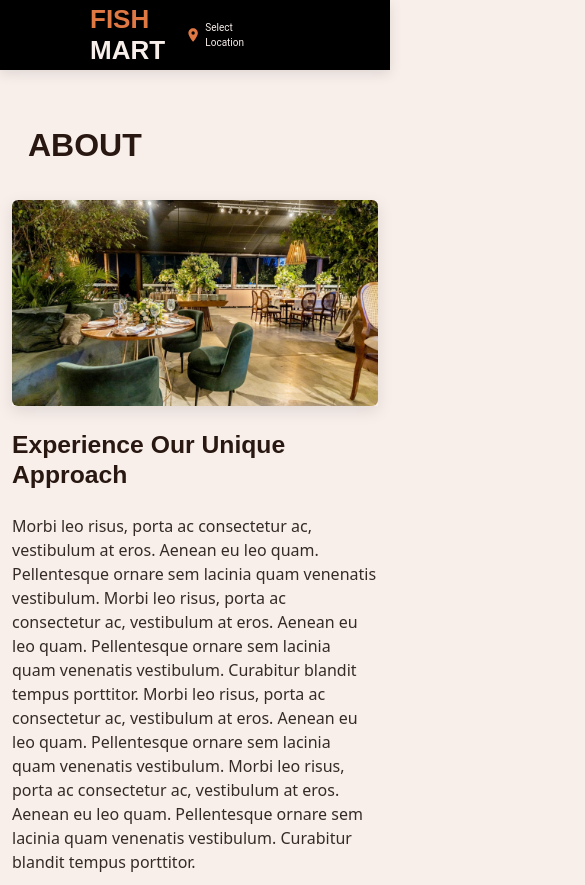
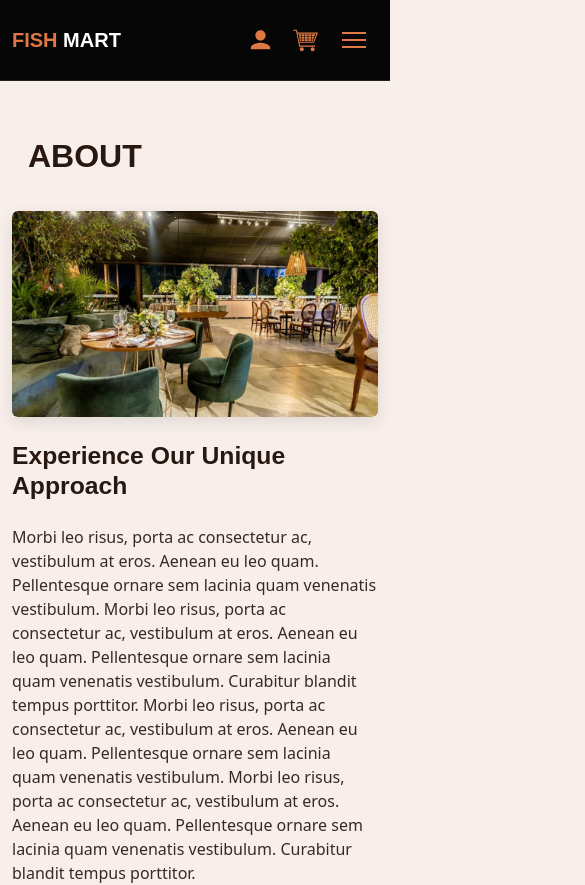
Before and after one commit to jerlinsteffi/fishmart-frontend, a Next.js app: page /about in a window 390 px wide. Shown: the top 885 px of the page, 585 px wide, since content can reach past the window. Built offline with nearby package versions, Linux system fonts and the light colour scheme.

Commit message:
Header and cart UI update

```diff
--- a/src/libs/ui/header/Header.tsx
+++ b/src/libs/ui/header/Header.tsx
@@ -7,8 +7,8 @@ import { Squash as Hamburger } from "hamburger-react";
 import OffCanvasMenu from "./offCanvasMenu";
 import { useCart } from "@/context/CartContext";
 import { useRouter } from "next/router";
-import OffCanvasLogin  from "./offCanvasLogin";
-
+import OffCanvasLogin from "./offCanvasLogin";
+import { Container } from "react-bootstrap";
 
 const Header: React.FC = () => {
   const [isOpen, setOpen] = useState(false);
@@ -24,55 +24,60 @@ const Header: React.FC = () => {
   };
 
   return (
-    <div className={styles.headerContainer}>
-      <header className={styles.header}>
-        <h1 className={styles.logo}>
-          <span className={styles.fish}>FISH</span>
-          <span className={styles.mart}> MART</span>
+    <header className={`${styles.headerSection} dark-background sticky-top`}>
+      <div className={styles.mainHeader}>
+        <Container>
+          <div className={`${styles.headerWrapper} py-3`}>
+            <div className={styles.logoSection}>
+              <a href="/" className={styles.logo}>
+                <h1>
+                  <span className={styles.headingColor}>FISH</span> MART
                 </h1>
+              </a>
 
-        <div className={styles.location}>
+              <div className={`${styles.location} d-none d-md-block`}>
                 <LocationIcon />
-          <span className={styles.locationText}>Select Location</span>
+                <span className={`${styles.locationText}`}>
+                  Select Location
+                </span>
+              </div>
             </div>
 
-        <div className={styles.headerIcons}>
-          <div
-          className={styles.iconTextGroup}
-          style={{ cursor: "pointer" }}
+            <div className={`${styles.headerActions}`}>
+              <button
+                className={styles.headerActionBtn}
                 onClick={() => setLoginOpen(true)}
               >
                 <ProfileIcon />
-            <span className="user-text">Login</span>
-          </div>
+              </button>
 
-          <div
-            className={styles.iconTextGroup}
-            style={{ position: "relative", cursor: "pointer" }}
-            onClick={handleCartClick}
-          >
+              <a onClick={handleCartClick} className={styles.headerActionBtn}>
                 {totalItems > 0 ? (
                   <div className={styles.cartBadge}>
                     <CartIcon />
                     <div className={styles.cartBadgeText}>
-                  <span>{totalItems} item{totalItems > 1 ? "s" : ""}</span>
+                      <span>
+                        {totalItems} item{totalItems > 1 ? "s" : ""}
+                      </span>
                       <span>₹{totalPrice}</span>
                     </div>
                   </div>
                 ) : (
                   <CartIcon />
                 )}
-          </div>
+              </a>
 
-          <div className={styles.iconTextGroup}>
-            <Hamburger toggled={isOpen} toggle={setOpen} size={24} color="#e07844" />
+              <div className={styles.sideMenuBar}>
+                <Hamburger toggled={isOpen} toggle={setOpen} size={24} />
               </div>
             </div>
-      </header>
+          </div>
+        </Container>
+      </div>
 
       <OffCanvasMenu isOpen={isOpen} onClose={() => setOpen(false)} />
       <OffCanvasLogin isOpen={loginOpen} onClose={() => setLoginOpen(false)} />
-    </div>
+    </header>
   );
 };
 
--- a/src/pages/index.tsx
+++ b/src/pages/index.tsx
@@ -199,7 +199,7 @@ const Home: NextPageWithLayout = () => {
             {products.map((product) => {
               const quantity = quantities[product.id] || 0;
               return (
-                <Col key={product.id} xs={12} md={4} className="mb-4">
+                <Col key={product.id} xs={12} lg={4} md={6} className="mb-4">
                   <Card
                     className={`h-100 shadow-sm border-0 ${styles.customCard}`}
                   >
--- a/src/styles/header.module.css
+++ b/src/styles/header.module.css
@@ -1,31 +1,85 @@
-@import url('https://fonts.googleapis.com/css2?family=Poppins:wght@600&display=swap');
-
-.headerContainer {
-  box-shadow: 0 4px 12px rgba(0, 0, 0, 0.1);
-  background-color: white;
+.headerSection {
+  color: var(--default-color);
+  background-color: var(--background-color);
+  transition: all 0.5s;
+  z-index: 997;
 }
 
-.header {
+.mainHeader {
+  border-bottom: 1px solid color-mix(in srgb, var(--default-color), transparent 90%);
+}
+
+.headerWrapper {
   display: flex;
   align-items: center;
-  padding: 10px 20px;
-  height: 70px;
-  background-color: #000000;
-  color: white;
-  font-family: 'Roboto', Helvetica, sans-serif;
+  justify-content: space-between;
+  gap: 1rem;
+}
+
+.logo {
+  line-height: 1;
+  text-decoration: none;
+}
+
+.logo h1 {
+  font-size: 26px;
+  margin: 0;
+  font-weight: 700;
+  color: var(--heading-color);
+}
+
+.headingColor {
+  color: var(--accent-color);
+}
+
+.headerActions {
+  display: flex;
+  align-items: center;
   gap: 20px;
 }
 
-.logo {
-  font-size: 26px;
-  font-weight: bold;
-  margin: 0;
-  padding-left: 70px;
-  font-family: "Montserrat", sans-serif;
+.headerActionBtn {
+  position: relative;
+  background: none;
+  border: none;
+  padding: 0.5rem;
+  color: var(--default-color);
+  font-size: 15px;
+  cursor: pointer;
+  transition: color 0.3s ease;
 }
 
-.fish {
+.cartBadge {
+  display: flex;
+  align-items: center;
+  gap: 6px;
+  border: 2px solid #e07844;
+  background: transparent;
   color: #e07844;
+  padding: 4px 8px;
+  border-radius: 6px;
+  cursor: pointer;
+  min-width: 80px;
+  min-height: 30px;
+  font-size: 10px;
+}
+
+.cartBadgeText {
+  display: flex;
+  color: #f8efeb;
+  flex-direction: column;
+  font-size: 10px;
+  line-height: 1;
+}
+
+.cartBadge svg {
+  font-size: 24px;
+  color: var(--accent-color);
+}
+
+.sideMenuBar {
+  font-size: 24px;
+  color: var(--accent-color);
 }
 
 .mart {
@@ -39,66 +93,73 @@
 }
 
 .location svg {
-  color: #e07844;
-  margin-right: 4px;
-  font-size: 18px;
-  width: 24px;
-  height: 24px;
+  font-size: 24px;
+  color: var(--accent-color);
 }
 
 .locationText {
   color: #f8efeb;
-  font-size: 10px;
+  font-size: 0.875rem;
 }
 
-.headerIcons {
+.logoSection {
   display: flex;
   align-items: center;
-  gap: 60px;
-  margin-left: 500px;
+  gap: 50px;
 }
 
-.iconTextGroup {
-  display: flex;
-  align-items: center;
-  gap: 8px;
-  color:#f8efeb;
-  font-size: 13px;
+
+/* ----------- RESPONSIVE FIXES ----------- */
+
+/* Tablet */
+@media (max-width: 992px) {
+  .headerWrapper {
+    gap: 12px;
   }
 
-.headerIcons span {
-  font-family: 'Roboto', sans-serif;
-  font-weight: 500;
-  font-size: 14;
-  margin-left: 0;
+  .logo h1 {
+    font-size: 22px;
+  }
+
+  .headerActions {
+    gap: 16px;
+  }
+}
+
+/* Mobile */
+@media (max-width: 768px) {
+  .headerWrapper {
+    flex-wrap: wrap;
+    justify-content: space-between;
+  }
+
+  .logo h1 {
+    font-size: 20px;
+  }
+
+  .locationText {
+    font-size: 11px;
+  }
+
+  .headerActions {
+    gap: 5px;
+  }
+
+  .headerActionBtn {
+    padding: 0.45rem;
   }
 
 
   .cartBadge {
-  display: flex;
-  align-items: center;       /* icon left, text right */
-  gap: 6px;                  /* small space between icon and text */
-  border: 2px solid #e07844;
-  background: transparent;
-  color: #e07844;
-  padding: 4px 8px;
-  border-radius: 6px;
-  cursor: pointer;
-  min-width: 80px;
-  min-height: 30px;
-  font-size: 10px;
-}
-
-.cartBadge svg {
-  width: 25px;
-  height: 30px;
-  color: #e07844;
+    min-width: auto;
+    padding: 3px 6px;
   }
 
   .cartBadgeText {
-  display: flex;
-  color: #f8efeb;
-  flex-direction: column;  /* stack items count + amount vertically */
-  font-size: 10px;
-  line-height: 1;          /* smaller gap between two lines */
+    font-size: 9px;
   }
+
+  .logoSection {
+    gap: 20px;
+  }
+}
```
Also changed, not shown: src/pages/Orders/orderSummary.tsx (+91 -35 lines), src/styles/cart.module.css (+104 -15 lines). Lines whose indentation alone changed are shown as unchanged.
